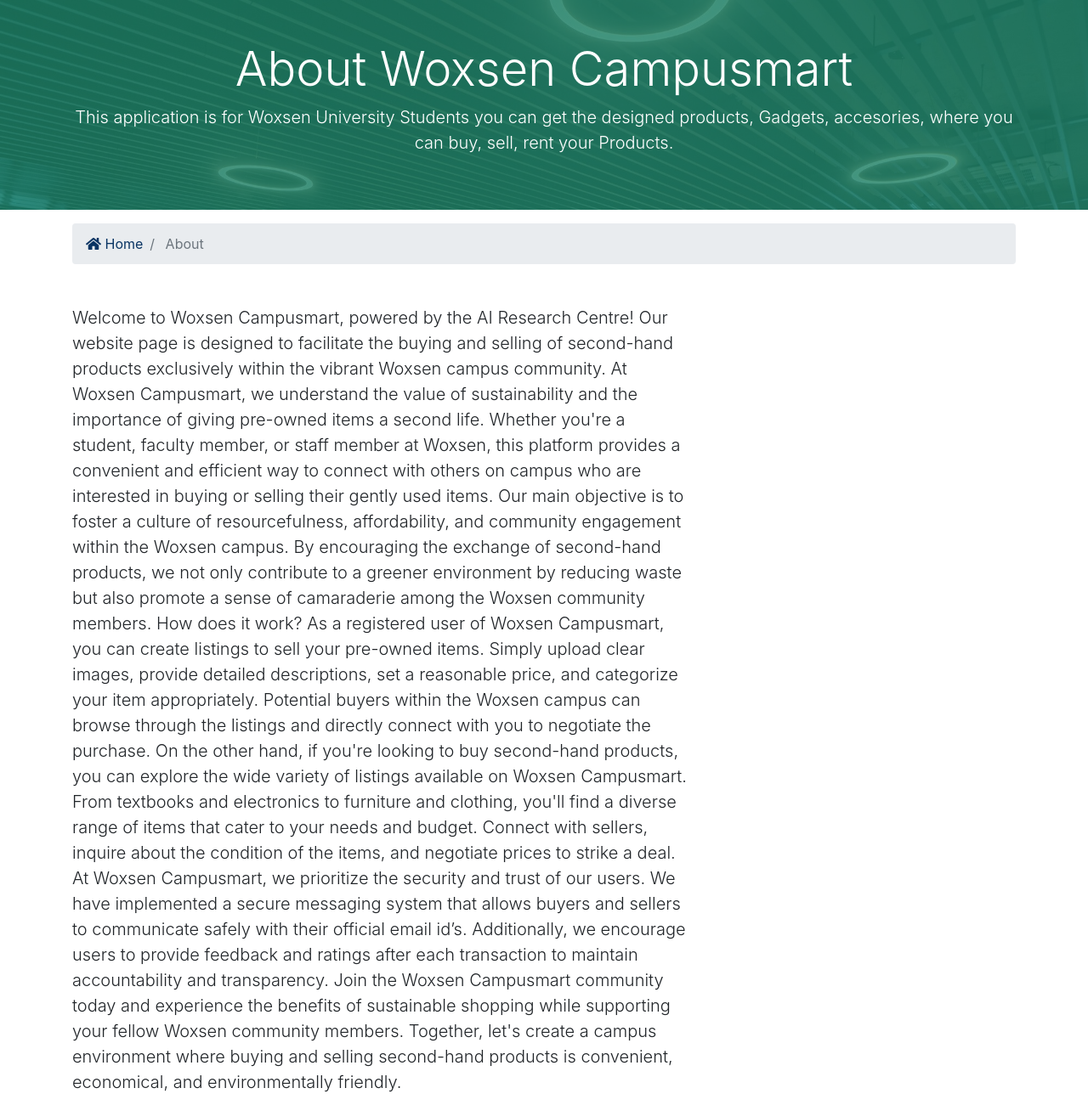
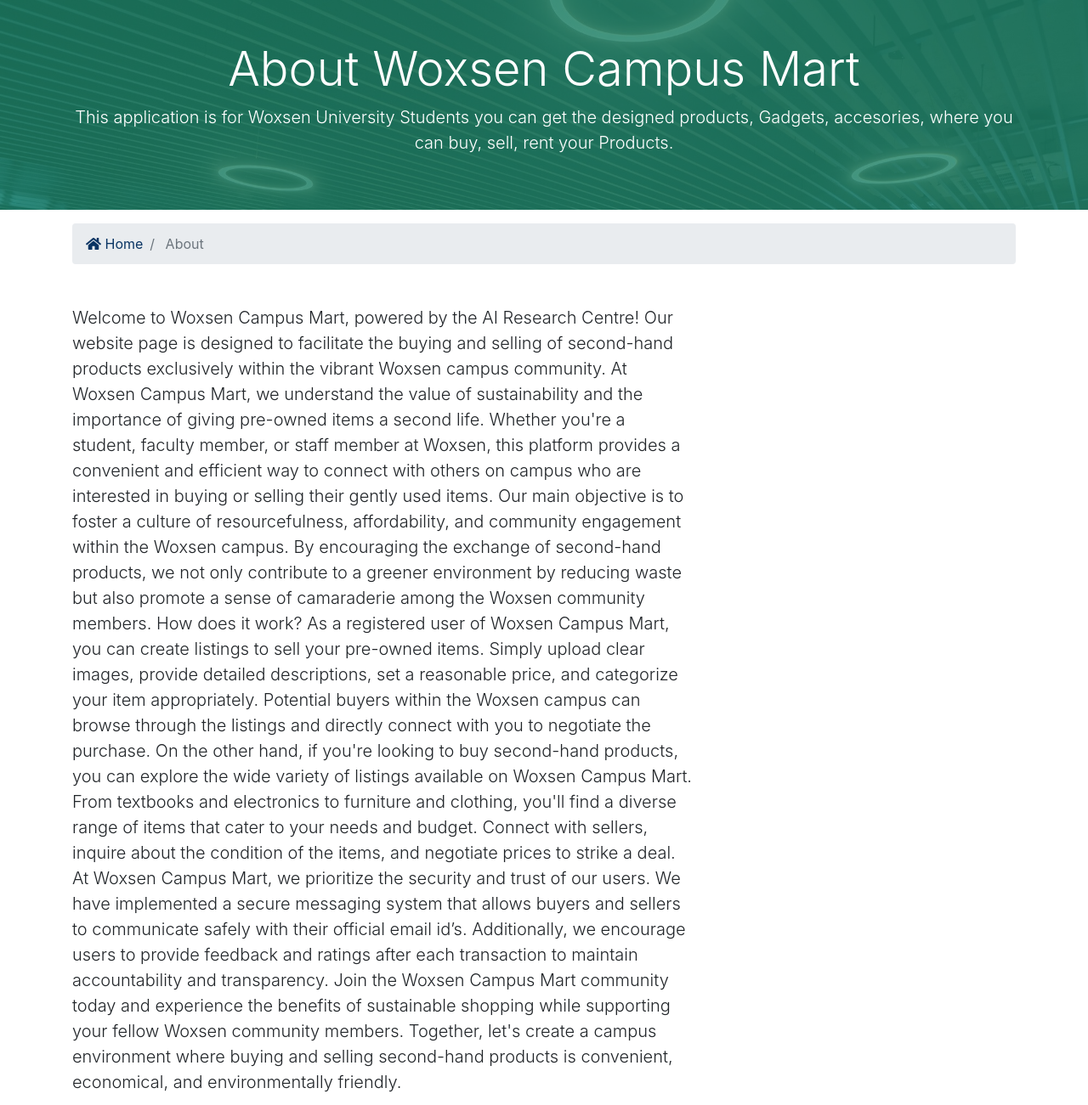
Before and after one commit to VineethReeddyBAAIML/Woxsen-Campus-Mart, a Django app: page /about/ in a window 1280 px wide. Shown: the part 106-1407 px from the top of the page at 85% size. Run offline with Django 3.2, Linux system fonts and the light colour scheme; some libraries are stand-ins or nearby versions.

Commit message:
Update about.html

```diff
--- a/templates/pages/about.html
+++ b/templates/pages/about.html
@@ -6,7 +6,7 @@
     <div class="container">
       <div class="row text-center">
         <div class="col-md-12">
-          <h1 class="display-4">About Woxsen Campusmart</h1>
+          <h1 class="display-4">About Woxsen Campus Mart</h1>
           <p class="lead">This application is for Woxsen University Students you can get the designed products, Gadgets, accesories, where you can buy, sell, rent your Products.</p>
         </div>
       </div>
@@ -33,18 +33,18 @@
       <div class="row">
         <div class="col-md-8">
           <h2></h2>
-          <p class="lead">Welcome to Woxsen Campusmart, powered by the AI Research Centre! Our website page is designed to facilitate the buying and selling of second-hand products exclusively within the vibrant Woxsen campus community.
-At Woxsen Campusmart, we understand the value of sustainability and the importance of giving pre-owned items a second life. Whether you're a student, faculty member, or staff member at Woxsen, this platform provides a convenient and efficient way to connect with others on campus who are interested in buying or selling their gently used items.
+          <p class="lead">Welcome to Woxsen Campus Mart, powered by the AI Research Centre! Our website page is designed to facilitate the buying and selling of second-hand products exclusively within the vibrant Woxsen campus community.
+At Woxsen Campus Mart, we understand the value of sustainability and the importance of giving pre-owned items a second life. Whether you're a student, faculty member, or staff member at Woxsen, this platform provides a convenient and efficient way to connect with others on campus who are interested in buying or selling their gently used items.
 
 Our main objective is to foster a culture of resourcefulness, affordability, and community engagement within the Woxsen campus. By encouraging the exchange of second-hand products, we not only contribute to a greener environment by reducing waste but also promote a sense of camaraderie among the Woxsen community members.
 
-How does it work? As a registered user of Woxsen Campusmart, you can create listings to sell your pre-owned items. Simply upload clear images, provide detailed descriptions, set a reasonable price, and categorize your item appropriately. Potential buyers within the Woxsen campus can browse through the listings and directly connect with you to negotiate the purchase.
+How does it work? As a registered user of Woxsen Campus Mart, you can create listings to sell your pre-owned items. Simply upload clear images, provide detailed descriptions, set a reasonable price, and categorize your item appropriately. Potential buyers within the Woxsen campus can browse through the listings and directly connect with you to negotiate the purchase.
 
-On the other hand, if you're looking to buy second-hand products, you can explore the wide variety of listings available on Woxsen Campusmart. From textbooks and electronics to furniture and clothing, you'll find a diverse range of items that cater to your needs and budget. Connect with sellers, inquire about the condition of the items, and negotiate prices to strike a deal.
+On the other hand, if you're looking to buy second-hand products, you can explore the wide variety of listings available on Woxsen Campus Mart. From textbooks and electronics to furniture and clothing, you'll find a diverse range of items that cater to your needs and budget. Connect with sellers, inquire about the condition of the items, and negotiate prices to strike a deal.
 
-At Woxsen Campusmart, we prioritize the security and trust of our users. We have implemented a secure messaging system that allows buyers and sellers to communicate safely with their official email id’s. Additionally, we encourage users to provide feedback and ratings after each transaction to maintain accountability and transparency.
+At Woxsen Campus Mart, we prioritize the security and trust of our users. We have implemented a secure messaging system that allows buyers and sellers to communicate safely with their official email id’s. Additionally, we encourage users to provide feedback and ratings after each transaction to maintain accountability and transparency.
 
-Join the Woxsen Campusmart community today and experience the benefits of sustainable shopping while supporting your fellow Woxsen community members. Together, let's create a campus environment where buying and selling second-hand products is convenient, economical, and environmentally friendly.</p>
+Join the Woxsen Campus Mart community today and experience the benefits of sustainable shopping while supporting your fellow Woxsen community members. Together, let's create a campus environment where buying and selling second-hand products is convenient, economical, and environmentally friendly.</p>
           <img src="assets/img/about.jpg" alt="">
           <p class="mt-4">
         </div>
```
